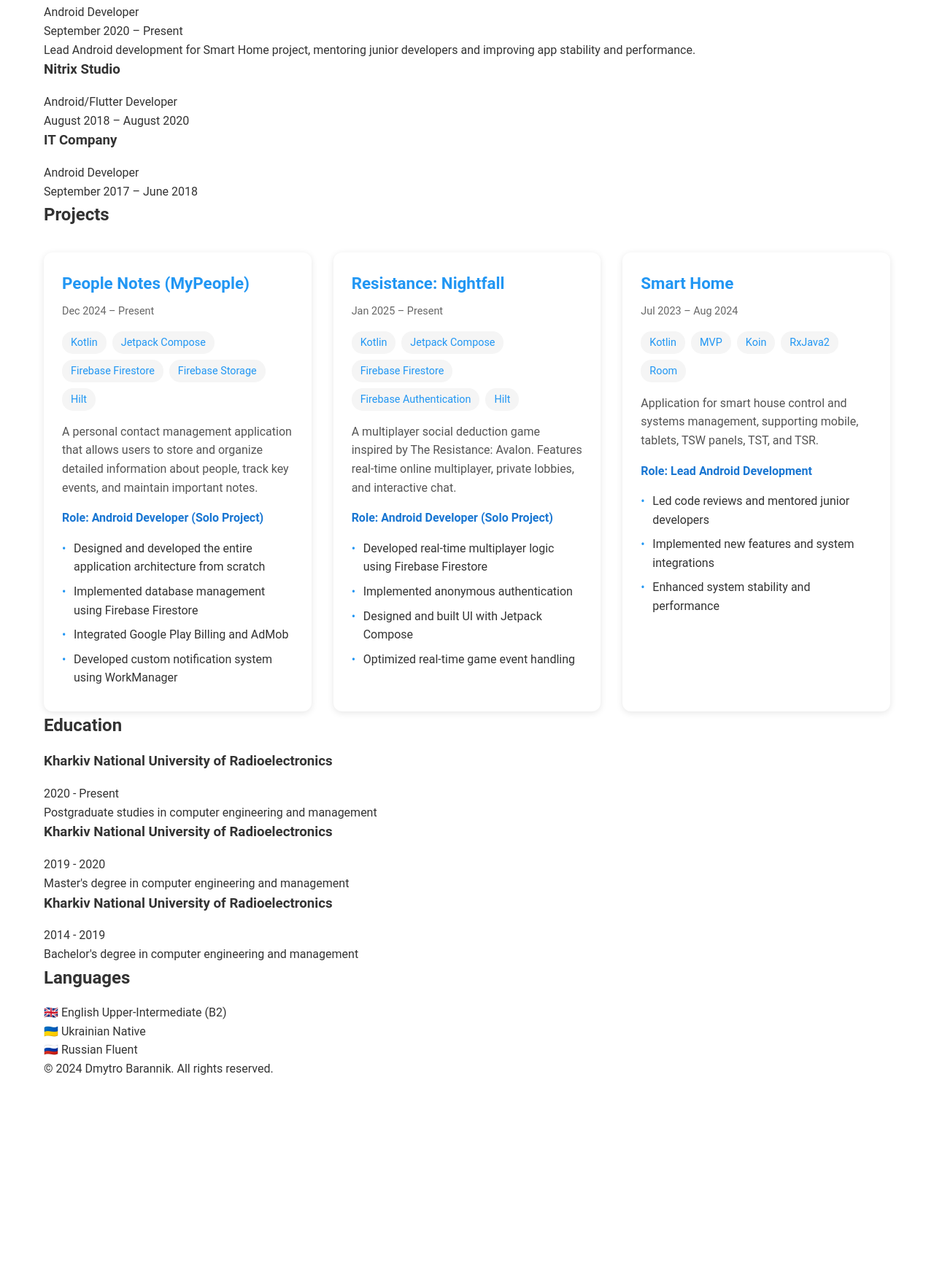
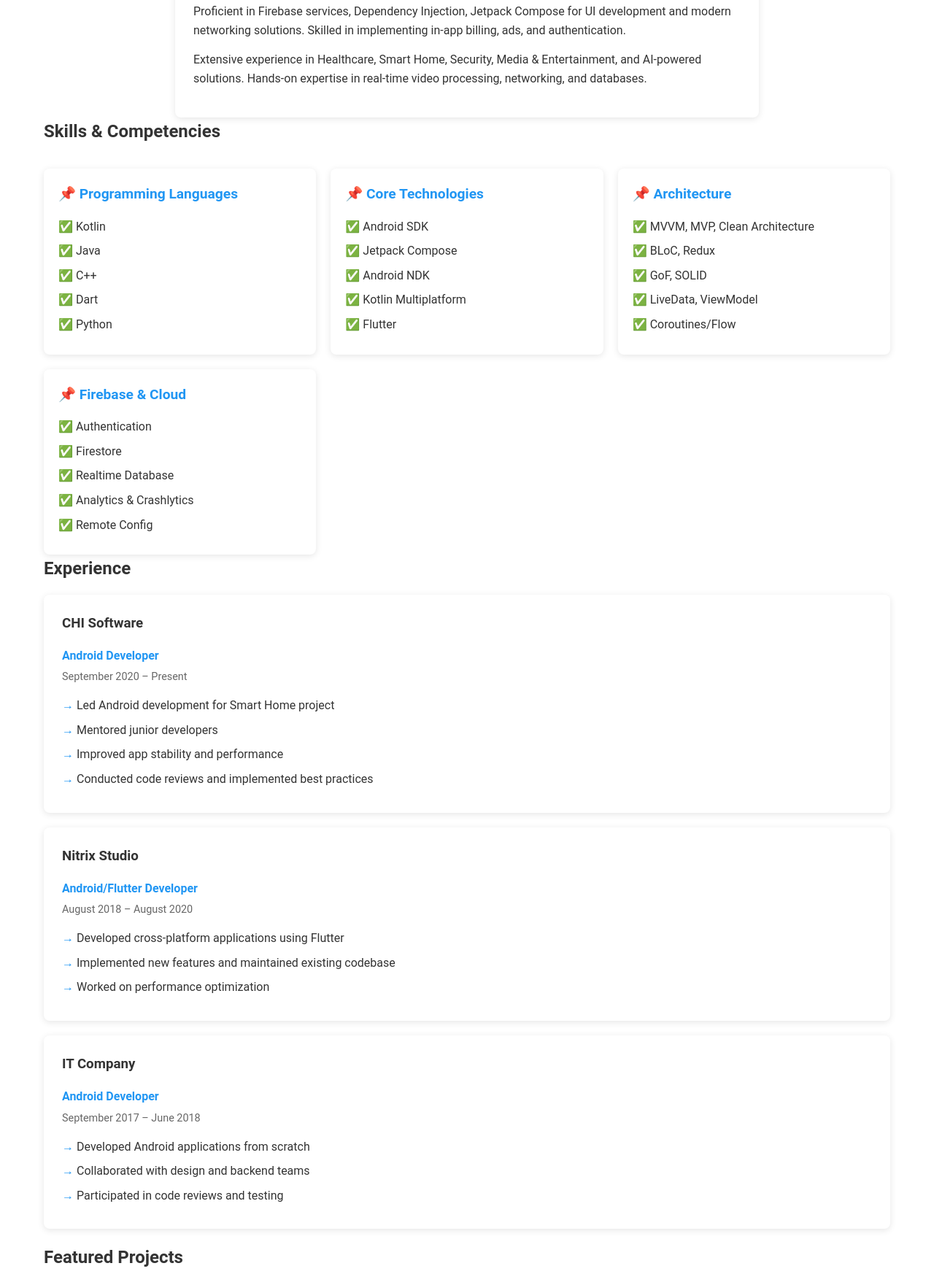
Before and after one commit to KaKyHaC/KaKyHaC.github.io, a plain HTML site: page index.html in a window 1280 px wide. Shown: the part 702-2448 px from the top of the page at 73% size. Before the commit the page ends 2179 px from the top, so only its background shows below. Drawn offline with Linux system fonts and the light colour scheme; a script that the page names is missing.

Commit message:
update site

```diff
--- /dev/null
+++ b/css/additional.css
@@ -0,0 +1,160 @@
+/* Education Styles */
+.education-timeline {
+    max-width: 800px;
+    margin: 0 auto;
+}
+
+.education-item {
+    background: var(--bg-color);
+    padding: 25px;
+    border-radius: 8px;
+    box-shadow: var(--card-shadow);
+    margin-bottom: 20px;
+    position: relative;
+    transition: transform 0.3s ease;
+}
+
+.education-item:hover {
+    transform: translateX(10px);
+}
+
+.education-item::before {
+    content: "";
+    position: absolute;
+    left: -20px;
+    top: 50%;
+    width: 10px;
+    height: 10px;
+    background: var(--primary-color);
+    border-radius: 50%;
+    transform: translateY(-50%);
+}
+
+.education-item h3 {
+    color: var(--primary-color);
+    margin-bottom: 10px;
+}
+
+.education-period {
+    color: #666;
+    font-size: 0.9rem;
+    margin-bottom: 8px;
+}
+
+.education-degree {
+    color: #444;
+}
+
+/* Languages Styles */
+.languages-grid {
+    display: grid;
+    grid-template-columns: repeat(auto-fit, minmax(250px, 1fr));
+    gap: 20px;
+    max-width: 800px;
+    margin: 0 auto;
+}
+
+.language-item {
+    background: var(--bg-color);
+    padding: 20px;
+    border-radius: 8px;
+    box-shadow: var(--card-shadow);
+    display: flex;
+    flex-direction: column;
+    align-items: center;
+    gap: 10px;
+    transition: transform 0.3s ease;
+}
+
+.language-item:hover {
+    transform: translateY(-5px);
+}
+
+.flag {
+    font-size: 2rem;
+}
+
+.language {
+    font-weight: bold;
+    color: var(--primary-color);
+}
+
+.level {
+    color: #666;
+    font-size: 0.9rem;
+}
+
+/* Experience Styles */
+.job {
+    background: var(--bg-color);
+    padding: 25px;
+    border-radius: 8px;
+    box-shadow: var(--card-shadow);
+    margin-bottom: 20px;
+    transition: transform 0.3s ease;
+}
+
+.job:hover {
+    transform: translateX(10px);
+}
+
+.job-title {
+    color: var(--primary-color);
+    font-weight: bold;
+    margin-bottom: 5px;
+}
+
+.job-period {
+    color: #666;
+    font-size: 0.9rem;
+    margin-bottom: 15px;
+}
+
+.job-responsibilities {
+    list-style: none;
+    margin-left: 20px;
+}
+
+.job-responsibilities li {
+    margin-bottom: 8px;
+    position: relative;
+}
+
+.job-responsibilities li::before {
+    content: "→";
+    color: var(--primary-color);
+    position: absolute;
+    left: -20px;
+}
+
+/* Summary Styles */
+.summary-content {
+    max-width: 800px;
+    margin: 0 auto;
+    background: var(--bg-color);
+    padding: 25px;
+    border-radius: 8px;
+    box-shadow: var(--card-shadow);
+}
+
+.summary-content p {
+    margin-bottom: 15px;
+}
+
+.summary-content ul {
+    margin: 15px 0;
+    list-style: none;
+}
+
+.summary-content li {
+    margin-bottom: 10px;
+    padding-left: 20px;
+    position: relative;
+}
+
+.summary-content li::before {
+    content: "•";
+    color: var(--primary-color);
+    position: absolute;
+    left: 0;
+}
--- a/index.html
+++ b/index.html
@@ -11,6 +11,7 @@
     <link rel="stylesheet" href="css/skills.css">
     <link rel="stylesheet" href="css/projects.css">
     <link rel="stylesheet" href="css/responsive.css">
+    <link rel="stylesheet" href="css/additional.css">
     <link rel="stylesheet" href="https://cdnjs.cloudflare.com/ajax/libs/font-awesome/6.0.0/css/all.min.css">
     <script src="script.js" defer></script>
 </head>
@@ -46,8 +47,67 @@
             </div>
         </header>
         <main>
-            <section id="summary"></section>
-            <section id="skills"></section>
+            <section id="summary" class="container">
+                <h2>Summary</h2>
+                <div class="summary-content">
+                    <p>Experienced Android Developer with 7 years of expertise in mobile application development, specializing in Kotlin, Java, and Flutter. Proficient in Jetpack Compose, Android SDK, NDK, Coroutines, RxJava, and modern architecture patterns (MVVM, MVP, Clean Architecture).</p>
+                    <p>Successfully published multiple applications on Google Play, including:</p>
+                    <ul>
+                        <li><strong>People Notes (MyPeople)</strong> – a personal contact management app designed to store important details about people, track key events, and provide personalized interactions.</li>
+                        <li><strong>Resistance: Nightfall</strong> – a social deduction game inspired by The Resistance: Avalon, featuring strategic team-based gameplay and engaging mechanics.</li>
+                    </ul>
+                    <p>Proficient in Firebase services, Dependency Injection, Jetpack Compose for UI development and modern networking solutions. Skilled in implementing in-app billing, ads, and authentication.</p>
+                    <p>Extensive experience in Healthcare, Smart Home, Security, Media & Entertainment, and AI-powered solutions. Hands-on expertise in real-time video processing, networking, and databases.</p>
+                </div>
+            </section>
+            <section id="skills" class="container">
+                <h2>Skills & Competencies</h2>
+                <div class="skills-grid">
+                    <div class="skill-category">
+                        <h3>📌 Programming Languages</h3>
+                        <ul>
+                            <li>Kotlin</li>
+                            <li>Java</li>
+                            <li>C++</li>
+                            <li>Dart</li>
+                            <li>Python</li>
+                        </ul>
+                    </div>
+
+                    <div class="skill-category">
+                        <h3>📌 Core Technologies</h3>
+                        <ul>
+                            <li>Android SDK</li>
+                            <li>Jetpack Compose</li>
+                            <li>Android NDK</li>
+                            <li>Kotlin Multiplatform</li>
+                            <li>Flutter</li>
+                        </ul>
+                    </div>
+
+                    <div class="skill-category">
+                        <h3>📌 Architecture</h3>
+                        <ul>
+                            <li>MVVM, MVP, Clean Architecture</li>
+                            <li>BLoC, Redux</li>
+                            <li>GoF, SOLID</li>
+                            <li>LiveData, ViewModel</li>
+                            <li>Coroutines/Flow</li>
+                        </ul>
+                    </div>
+
+                    <div class="skill-category">
+                        <h3>📌 Firebase & Cloud</h3>
+                        <ul>
+                            <li>Authentication</li>
+                            <li>Firestore</li>
+                            <li>Realtime Database</li>
+                            <li>Analytics & Crashlytics</li>
+                            <li>Remote Config</li>
+                        </ul>
+                    </div>
+                </div>
+            </section>
             <section id="experience" class="container">
                 <h2>Experience</h2>
                 <div class="experience-timeline">
@@ -55,24 +115,39 @@
                         <h3>CHI Software</h3>
                         <p class="job-title">Android Developer</p>
                         <p class="job-period">September 2020 – Present</p>
-                        <p class="job-description">Lead Android development for Smart Home project, mentoring junior developers and improving app stability and performance.</p>
+                        <ul class="job-responsibilities">
+                            <li>Led Android development for Smart Home project</li>
+                            <li>Mentored junior developers</li>
+                            <li>Improved app stability and performance</li>
+                            <li>Conducted code reviews and implemented best practices</li>
+                        </ul>
                     </div>
 
                     <div class="job">
                         <h3>Nitrix Studio</h3>
                         <p class="job-title">Android/Flutter Developer</p>
                         <p class="job-period">August 2018 – August 2020</p>
+                        <ul class="job-responsibilities">
+                            <li>Developed cross-platform applications using Flutter</li>
+                            <li>Implemented new features and maintained existing codebase</li>
+                            <li>Worked on performance optimization</li>
+                        </ul>
                     </div>
 
                     <div class="job">
                         <h3>IT Company</h3>
                         <p class="job-title">Android Developer</p>
                         <p class="job-period">September 2017 – June 2018</p>
+                        <ul class="job-responsibilities">
+                            <li>Developed Android applications from scratch</li>
+                            <li>Collaborated with design and backend teams</li>
+                            <li>Participated in code reviews and testing</li>
+                        </ul>
                     </div>
                 </div>
             </section>
             <section id="projects" class="container">
-                <h2>Projects</h2>
+                <h2>Featured Projects</h2>
                 <div class="projects-grid">
                     <article class="project-card">
                         <h3>People Notes (MyPeople)</h3>
@@ -80,18 +155,16 @@
                         <div class="tech-stack">
                             <span>Kotlin</span>
                             <span>Jetpack Compose</span>
-                            <span>Firebase Firestore</span>
-                            <span>Firebase Storage</span>
+                            <span>Firebase</span>
                             <span>Hilt</span>
                         </div>
                         <p class="project-description">A personal contact management application that allows users to store and organize detailed information about people, track key events, and maintain important notes.</p>
                         <div class="project-role">
-                            <h4>Role: Android Developer (Solo Project)</h4>
+                            <h4>Role: Solo Developer</h4>
                             <ul>
-                                <li>Designed and developed the entire application architecture from scratch</li>
-                                <li>Implemented database management using Firebase Firestore</li>
-                                <li>Integrated Google Play Billing and AdMob</li>
-                                <li>Developed custom notification system using WorkManager</li>
+                                <li>Designed and developed the entire application</li>
+                                <li>Implemented Firebase integration</li>
+                                <li>Added monetization features</li>
                             </ul>
                         </div>
                     </article>
@@ -102,39 +175,16 @@
                         <div class="tech-stack">
                             <span>Kotlin</span>
                             <span>Jetpack Compose</span>
-                            <span>Firebase Firestore</span>
-                            <span>Firebase Authentication</span>
-                            <span>Hilt</span>
+                            <span>Firebase</span>
+                            <span>Material 3</span>
                         </div>
-                        <p class="project-description">A multiplayer social deduction game inspired by The Resistance: Avalon. Features real-time online multiplayer, private lobbies, and interactive chat.</p>
+                        <p class="project-description">A multiplayer social deduction game with real-time gameplay, private lobbies, and interactive features.</p>
                         <div class="project-role">
-                            <h4>Role: Android Developer (Solo Project)</h4>
+                            <h4>Role: Solo Developer</h4>
                             <ul>
-                                <li>Developed real-time multiplayer logic using Firebase Firestore</li>
-                                <li>Implemented anonymous authentication</li>
-                                <li>Designed and built UI with Jetpack Compose</li>
-                                <li>Optimized real-time game event handling</li>
-                            </ul>
-                        </div>
-                    </article>
-
-                    <article class="project-card">
-                        <h3>Smart Home</h3>
-                        <p class="project-duration">Jul 2023 – Aug 2024</p>
-                        <div class="tech-stack">
-                            <span>Kotlin</span>
-                            <span>MVP</span>
-                            <span>Koin</span>
-                            <span>RxJava2</span>
-                            <span>Room</span>
-                        </div>
-                        <p class="project-description">Application for smart house control and systems management, supporting mobile, tablets, TSW panels, TST, and TSR.</p>
-                        <div class="project-role">
-                            <h4>Role: Lead Android Development</h4>
-                            <ul>
-                                <li>Led code reviews and mentored junior developers</li>
-                                <li>Implemented new features and system integrations</li>
-                                <li>Enhanced system stability and performance</li>
+                                <li>Implemented real-time multiplayer</li>
+                                <li>Created engaging UI with Jetpack Compose</li>
+                                <li>Optimized performance</li>
                             </ul>
                         </div>
                     </article>
```
